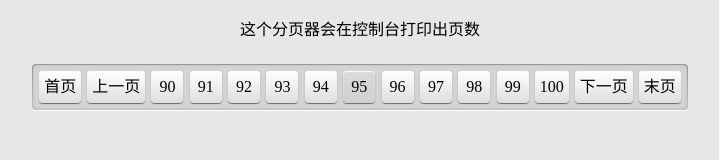
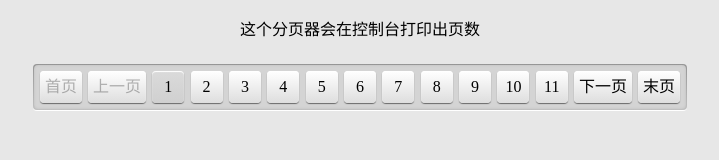
Before and after one commit to Zero-jian/package, a plain HTML site: page pager/pager.html in a window 1280 px wide. Shown: the whole page, without its empty margins (280-999 px from the left). Drawn offline with Linux system fonts and the light colour scheme.

Commit message:
'okpage'

```diff
--- a/pager/pager.html
+++ b/pager/pager.html
@@ -84,7 +84,8 @@
   let pagers = document.querySelectorAll('.pager')
   new Pager({
     element: pagers[0],
-    totalPage: 100,
+    totalPage: 20,
+    currentPage: 1
   })
 </script>
 
--- a/pager/pager.js
+++ b/pager/pager.js
@@ -113,7 +113,7 @@ class Pager extends Dom {
     }
 
     _checkNumber() {
-        let pageBtn = '',ol='',end='',start='';
+        let pageBtn,ol,end,start;
         //判断是否为初次创建
         if(arguments.length) {
             ol = document.querySelector(`ol[data-role="pageNumbers"]`);
```
